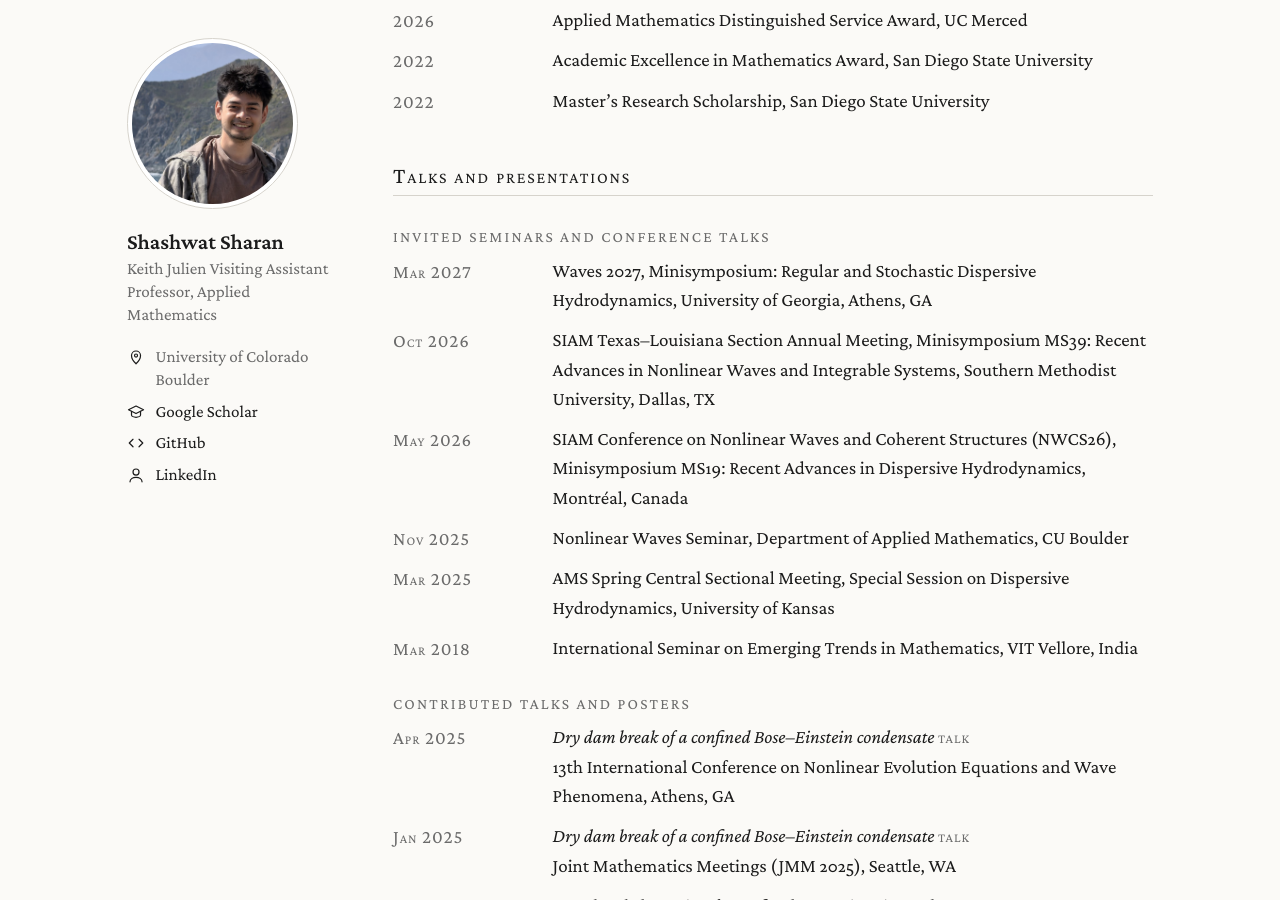
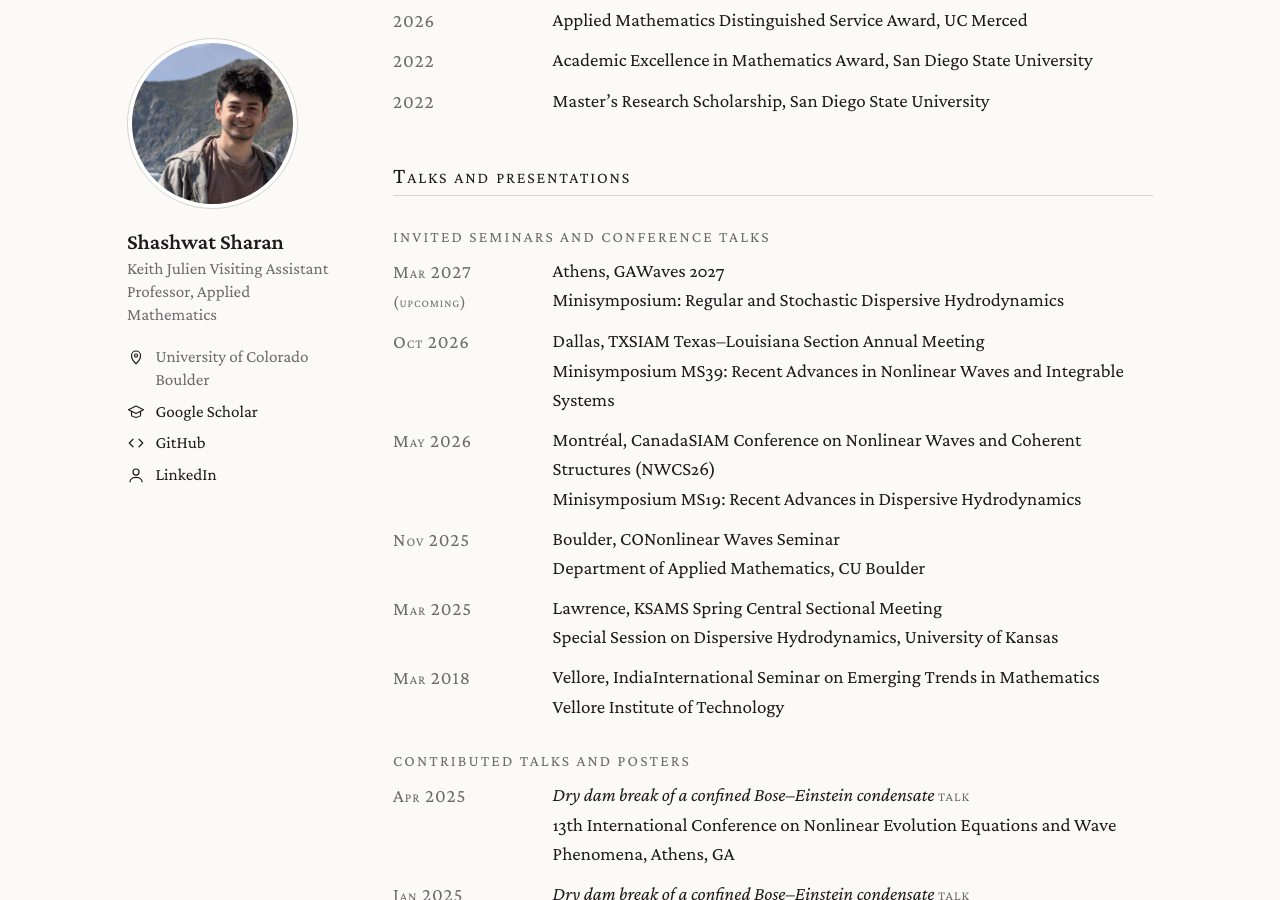
Before and after one commit to shashwatsharan/shashwatsharan.github.io, a Jekyll site: the page built from cv.md, in a window 1280 px wide and 900 px high, scrolled down 1336 px. Built offline with Jekyll 4.4.1, drawn with Linux system fonts in a browser that asks for light colours.

Commit message:
Add files via upload

```diff
--- a/cv.md
+++ b/cv.md
@@ -88,23 +88,29 @@ See [Publications](/publications/) and [Teaching](/teaching/).
 
 #### Invited seminars and conference talks
 
-Mar 2027
-: Waves 2027, Minisymposium: Regular and Stochastic Dispersive Hydrodynamics, University of Georgia, Athens, GA
+Mar 2027<br><small>(upcoming)</small>
+: <span class="loc">Athens, GA</span>Waves 2027<br>
+<span class="session">Minisymposium: Regular and Stochastic Dispersive Hydrodynamics</span>
 
 Oct 2026
-: SIAM Texas–Louisiana Section Annual Meeting, Minisymposium MS39: Recent Advances in Nonlinear Waves and Integrable Systems, Southern Methodist University, Dallas, TX
+: <span class="loc">Dallas, TX</span>SIAM Texas–Louisiana Section Annual Meeting<br>
+<span class="session">Minisymposium MS39: Recent Advances in Nonlinear Waves and Integrable Systems</span>
 
 May 2026
-: SIAM Conference on Nonlinear Waves and Coherent Structures (NWCS26), Minisymposium MS19: Recent Advances in Dispersive Hydrodynamics, Montréal, Canada {% comment %}<br>*Breaking a Superfluid Harmonic Dam: Rarefaction Dynamics of a Trapped Condensate*{% endcomment %}
+: <span class="loc">Montréal, Canada</span>SIAM Conference on Nonlinear Waves and Coherent Structures (NWCS26)<br>
+<span class="session">Minisymposium MS19: Recent Advances in Dispersive Hydrodynamics</span> {% comment %}<br>*Breaking a Superfluid Harmonic Dam: Rarefaction Dynamics of a Trapped Condensate*{% endcomment %}
 
 Nov 2025
-: Nonlinear Waves Seminar, Department of Applied Mathematics, CU Boulder {% comment %}<br>*Vacuum dambreak of a superfluid: rarefaction waves in harmonic potential*{% endcomment %}
+: <span class="loc">Boulder, CO</span>Nonlinear Waves Seminar<br>
+<span class="session">Department of Applied Mathematics, CU Boulder</span> {% comment %}<br>*Vacuum dambreak of a superfluid: rarefaction waves in harmonic potential*{% endcomment %}
 
 Mar 2025
-: AMS Spring Central Sectional Meeting, Special Session on Dispersive Hydrodynamics, University of Kansas {% comment %}<br>*Vacuum dam break problem for the defocusing NLS equation with a harmonic potential*{% endcomment %}
+: <span class="loc">Lawrence, KS</span>AMS Spring Central Sectional Meeting<br>
+<span class="session">Special Session on Dispersive Hydrodynamics, University of Kansas</span> {% comment %}<br>*Vacuum dam break problem for the defocusing NLS equation with a harmonic potential*{% endcomment %}
 
 Mar 2018
-: International Seminar on Emerging Trends in Mathematics, VIT Vellore, India {% comment %}<br>*N-body gravitational simulations and trajectories around rotating spherical bodies*{% endcomment %}
+: <span class="loc">Vellore, India</span>International Seminar on Emerging Trends in Mathematics<br>
+<span class="session">Vellore Institute of Technology</span> {% comment %}<br>*N-body gravitational simulations and trajectories around rotating spherical bodies*{% endcomment %}
 
 #### Contributed talks and posters
 
```
